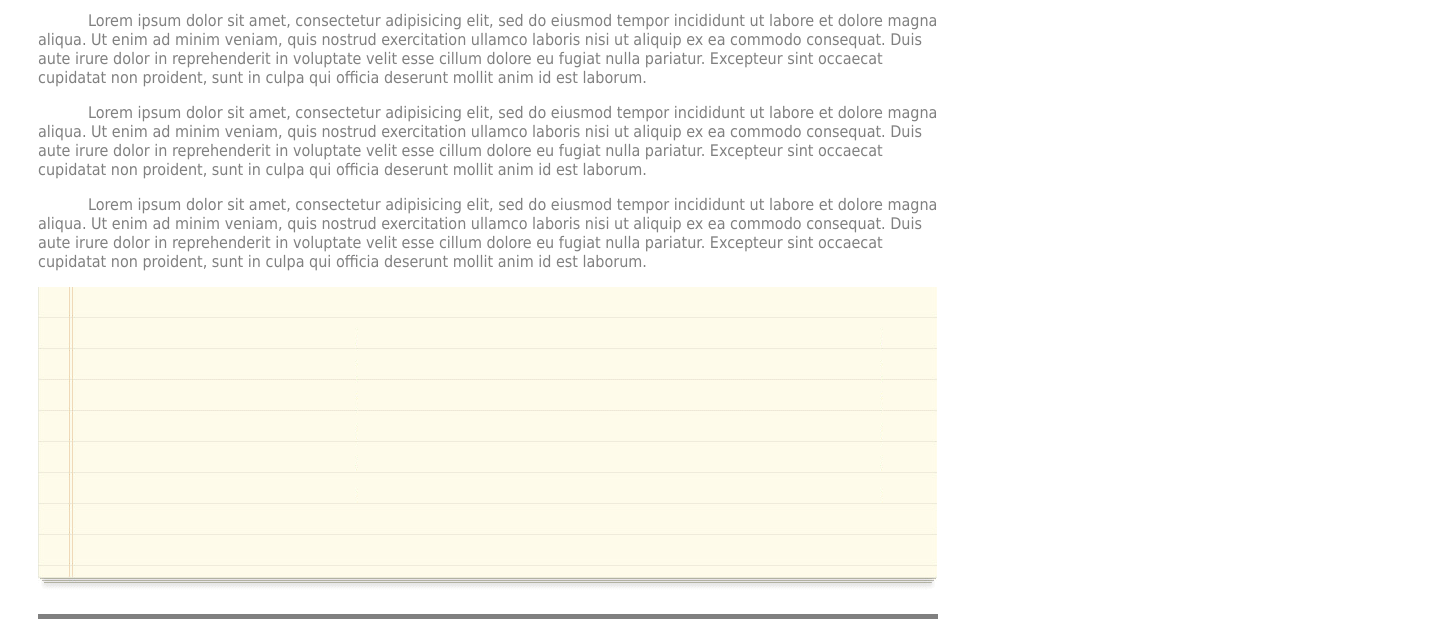
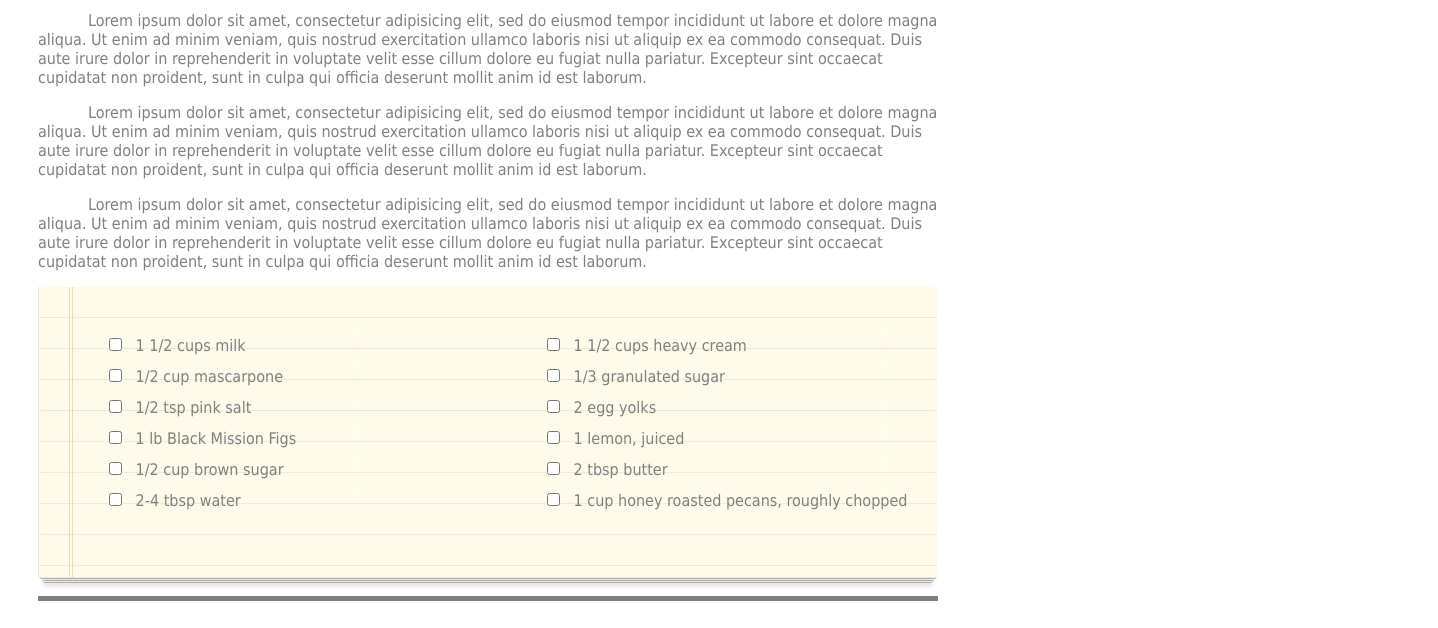
Before and after one commit to katepaulino/pairedprogramming2716, a plain HTML site: page index.html in a window 1280 px wide. Shown: the part 858-1486 px from the top of the page, 1438 px wide, since content can reach past the window. Drawn offline with Linux system fonts and the light colour scheme.

Commit message:
added checklist feature

```diff
--- a/index.html
+++ b/index.html
@@ -30,7 +30,42 @@
       <p class="instructions">Lorem ipsum dolor sit amet, consectetur adipisicing elit, sed do eiusmod tempor incididunt ut labore et dolore magna aliqua. Ut enim ad minim veniam, quis nostrud exercitation ullamco laboris nisi ut aliquip ex ea commodo consequat. Duis aute irure dolor in reprehenderit in voluptate velit esse cillum dolore eu fugiat nulla pariatur. Excepteur sint occaecat cupidatat non proident, sunt in culpa qui officia deserunt mollit anim id est laborum.</p>
       <p class="instructions">Lorem ipsum dolor sit amet, consectetur adipisicing elit, sed do eiusmod tempor incididunt ut labore et dolore magna aliqua. Ut enim ad minim veniam, quis nostrud exercitation ullamco laboris nisi ut aliquip ex ea commodo consequat. Duis aute irure dolor in reprehenderit in voluptate velit esse cillum dolore eu fugiat nulla pariatur. Excepteur sint occaecat cupidatat non proident, sunt in culpa qui officia deserunt mollit anim id est laborum.</p>
       <p class="instructions">Lorem ipsum dolor sit amet, consectetur adipisicing elit, sed do eiusmod tempor incididunt ut labore et dolore magna aliqua. Ut enim ad minim veniam, quis nostrud exercitation ullamco laboris nisi ut aliquip ex ea commodo consequat. Duis aute irure dolor in reprehenderit in voluptate velit esse cillum dolore eu fugiat nulla pariatur. Excepteur sint occaecat cupidatat non proident, sunt in culpa qui officia deserunt mollit anim id est laborum.</p>
-      <p><img src="img/list-bg.png">
+      <div class='checkList'>
+        <img src="img/list-bg.png">
+        <form id='listLeft' action="listLeft" method="get">
+          <input class ='selection_checkbox'type="checkbox" name="" value=""/>
+          <label for="checkBox" class="selection_label">1 1/2 cups milk</label><br>
+          <input class ='selection_checkbox'type="checkbox" name="" value="">
+          <label for="checkBox" class="selection_label">1/2 cup mascarpone</label><br>
+          <input class ='selection_checkbox'type="checkbox" name="" value="">
+          <label for="checkBox" class="selection_label">1/2 tsp pink salt</label><br>
+          <input class ='selection_checkbox'type="checkbox" name="" value="">
+          <label for="checkBox" class="selection_label">1 lb Black Mission Figs</label><br>
+          <input class ='selection_checkbox'type="checkbox" name="" value="">
+          <label for="checkBox" class="selection_label">1/2 cup brown sugar</label><br>
+          <input class ='selection_checkbox'type="checkbox" name="" value="">
+          <label for="checkBox" class="selection_label">2-4 tbsp water</label><br>
+
+
+        </form>
+        <form id='listRight' action="listRight" method="get">
+          <input class ='selection_checkbox'type="checkbox" name="" value="">
+          <label for="checkBox" class="selection_label">1 1/2 cups heavy cream</label><br>
+          <input class ='selection_checkbox'type="checkbox" name="" value="">
+          <label for="checkBox" class="selection_label">1/3 granulated sugar</label><br>
+          <input class ='selection_checkbox'type="checkbox" name="" value="">
+          <label for="checkBox" class="selection_label">2 egg yolks</label><br>
+          <input class ='selection_checkbox'type="checkbox" name="" value="">
+          <label for="checkBox" class="selection_label">1 lemon, juiced</label><br>
+          <input class ='selection_checkbox'type="checkbox" name="" value="">
+          <label for="checkBox" class="selection_label">2 tbsp butter</label><br>
+          <input class ='selection_checkbox'type="checkbox" name="" value="">
+          <label for="checkBox" class="selection_label">1 cup honey roasted pecans, roughly chopped</label><br>
+
+
+        </form>
+
+      </div>
     </main>
     <footer>
       <img id="authorPic" src="img/van-pic.png"/>
--- a/style.css
+++ b/style.css
@@ -24,6 +24,11 @@ footer {
 
 span {
   font-size: 30px;
+}
+input {
+  margin: 9px;
+  font-family: Tahoma;
+  /*padding: 10px;*/
 }
 
 #logo {
@@ -70,6 +75,27 @@ span {
 .social {
    float: right;
  }
+ .checkList{
+   position: relative;
+   font-family: Tahoma;
+   color: grey;
+ }
+
+ .checkList #listLeft {
+   position: absolute;
+   top: 42px;
+   left: 62px;
+   width: 100%;
+ }
+ .checkList #listRight {
+   position: absolute;
+   top: 42px;
+   left: 500px;
+   width: 100%;
+}
+.selection_checkbox:checked + .selection_label {
+  text-decoration:line-through
+}
 
 .divider{
   position:relative;
```
